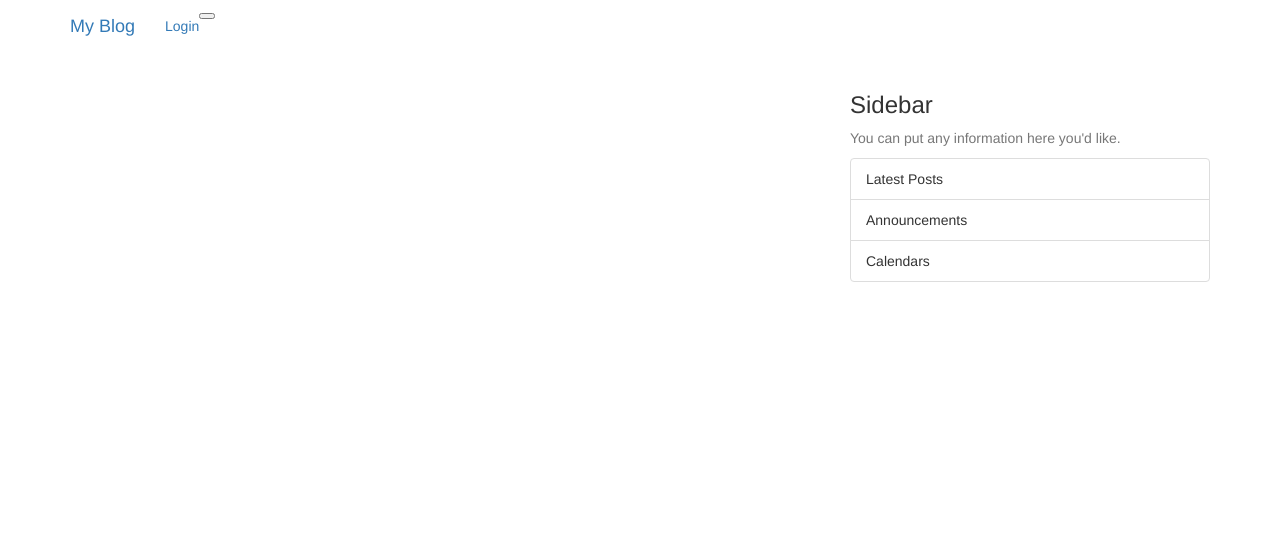
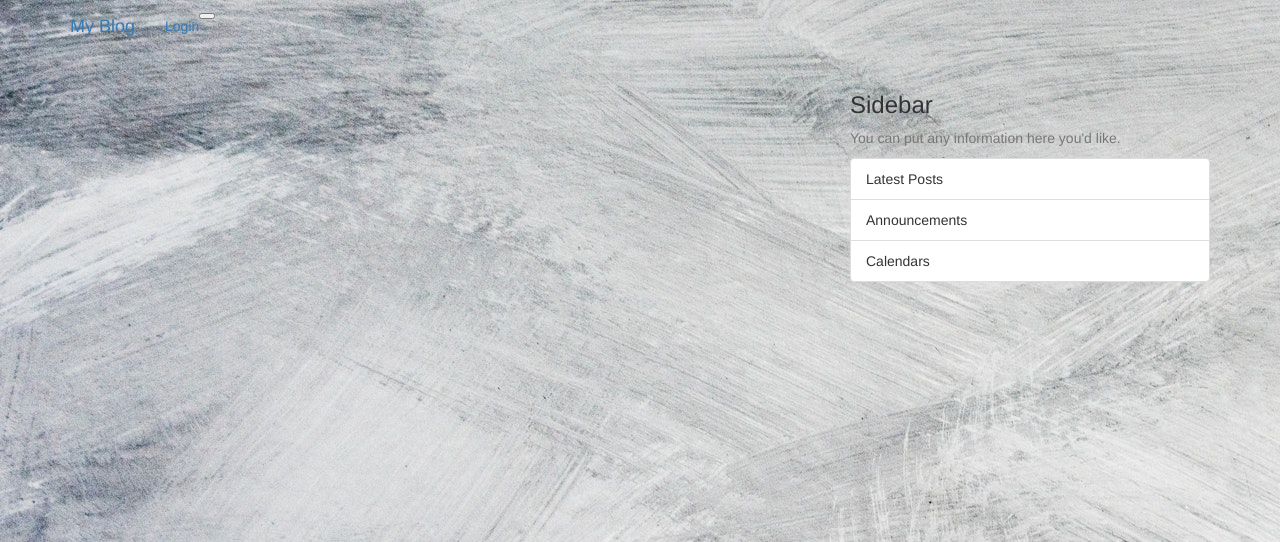
Before and after one commit to joykingoo/blog, a Flask app: page / in a window 1280 px wide. Shown: the top 542 px of the page. Run offline with Flask 2, Linux system fonts and the light colour scheme; data that the repository does not hold is empty; some libraries are stand-ins or nearby versions.

Commit message:
readme modifeid

```diff
--- a/app/templates/index.html
+++ b/app/templates/index.html
@@ -20,4 +20,12 @@
       <p>{{lily.quote}}</p>
       <p>{{lily.author}}</p>
     </div>
+
+
+<style>
+  body{
+    background-image: url('/static/profile_pic/backgroundimg.jpg')
+  }
+</style>
+
 {% endblock content %}
```
Also changed, not shown: README.md.
